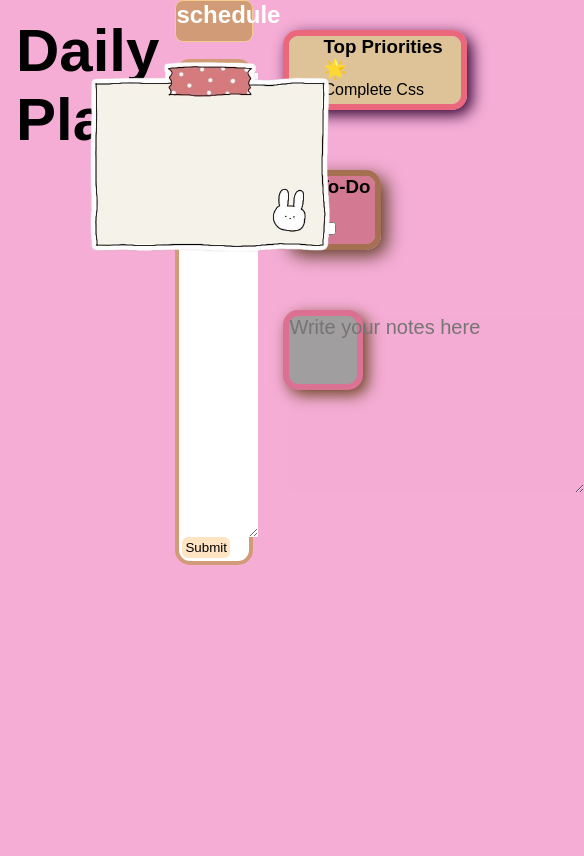
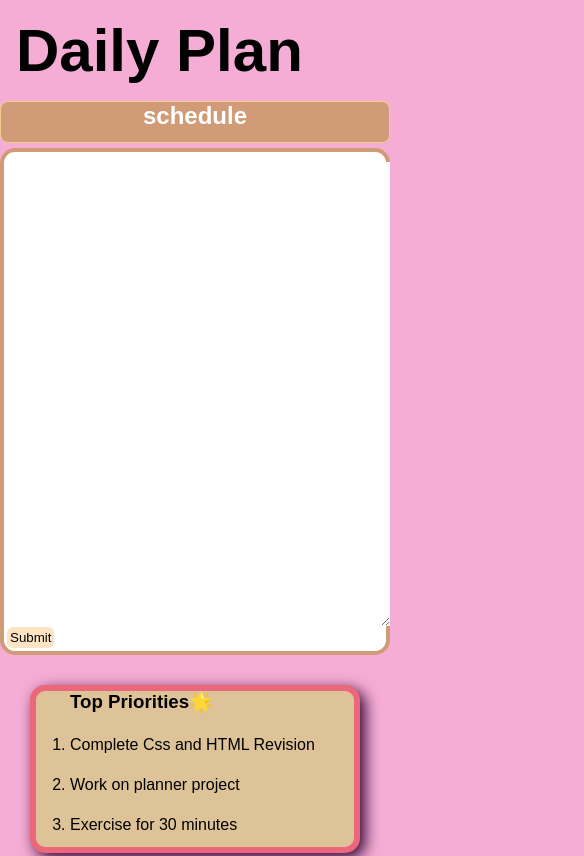
Before and after one commit to mahnoordev0x/To-do, a website: page index.html in a window 390 px wide. Shown: the top 856 px of the page, 584 px wide, since content can reach past the window. Drawn offline with Linux system fonts and the light colour scheme; no server answers; grey boxes are pictures that could not be loaded; a web font is replaced by a local one.

Commit message:
Fix responsive layout

```diff
--- a/index.html
+++ b/index.html
@@ -17,14 +17,15 @@
     <h1>Daily Plan</h1>
     </div>
     <div class="container">
-
-        <div class="schedule">schedule</div>
-        <div class="box1">
+       <div class="cont">
+           <div class="schedule">schedule</div>
+           <div class="box1">
             <ol>
             <textarea class="message">
             </textarea>
             </ol>
             <button class="button">Submit</button>
+           </div>
         </div>
         <div class="cont2">
           <div class="box2">
@@ -56,7 +57,6 @@
             <textarea  class="bb" placeholder="Write your notes here"></textarea>
           </div>
 
-          <img src="note2.png" class="im" >
     </div>
 
         <script src="script.js"></script>
--- a/style.css
+++ b/style.css
@@ -16,8 +16,6 @@ body {
 }
 
 .schedule {
-    grid-row:1/2;
-    grid-column:1/2;
     font-family: "Gaegu", sans-serif;
     font-weight: 800;
     color: white;
@@ -32,16 +30,17 @@ body {
 }
 
 .container {
-    display:grid;
+    display:flex;
     height:90vh;
-    grid-template-rows: 7vh 25vh 1fr;
-    grid-template-columns: 1fr 26vw 25vw 1fr;
-    gap:0px;
+}
+.cont{
+    display:flex;
+    flex-direction: column;
+    gap:5px;
 }
 
 .box1 {
-    grid-row:2/3;
-    grid-column:1/2;
+
     box-sizing: border-box;
     border: 4px solid rgb(208, 155, 118);
     min-height: 60vh;
@@ -78,10 +77,13 @@ body {
     position: relative;
 }
 
+.cont2{
+    display:flex;
+    flex-wrap: wrap;
+
+}
 .box2 {
-
-    grid-row:2/4;
-    grid-column: 2/3;
+    display:flex;
     box-sizing: border-box;
     padding: 34px;
     margin: 30px;
@@ -102,16 +104,13 @@ body {
 }
 
 .box2 h3 {
-    grid-row:2/3;
-    grid-column: 2/3;
     position:absolute;
     top:0px;
     font-family: "Gaegu", sans-serif;
 }
 
 .box3 {
-    grid-row:3/4;
-    grid-column: 2/3;
+    display:flex;
     box-sizing: border-box;
     background-color: rgb(211, 121, 146);
     padding: 34px;
@@ -140,8 +139,7 @@ body {
 }
 
 .box4 {
-    grid-row: 3/4;
-    grid-column: 3/4;
+    display:flex;
     background-color: beige;
     padding: 34px;
     width: 20vw;
@@ -167,35 +165,38 @@ body {
     background-color: rgba(196, 146, 154, 0.027);
 }
 
-.im{
-    position:absolute;
-    height:300px;
-    right:30px;
-}
 textarea{
     text-decoration: none;
     border: none;
 }
 
 @media(max-width:1100px){
-    body{
-        display:flex;
-
-    }
-    .box1{
-        display:flex;
-        justify-content: center;
-        align-items: center;
-        margin: auto;
-    }
-    .cont1{
-        display:flex;
-        justify-content: center;
-    }
-    .cont2{
-        display:flex;
-        flex-direction: column;
-
+  .container{
+    flex-direction: column;
+    align-items: center;
+     width: 100%;
     }
 
+    .cont,
+    .cont2 {
+        width: 100%;
+    }
+
+  .box1,
+  .box2,
+  .box3,
+  .box4{
+    width: 100%;
+  }
+  .schedule{
+    width:100%;
+  }
+
+   .box1 ol textarea {
+        width: 100%;
+    }
+
+    .bb {
+        width: 90%;
+    }
 }
```
